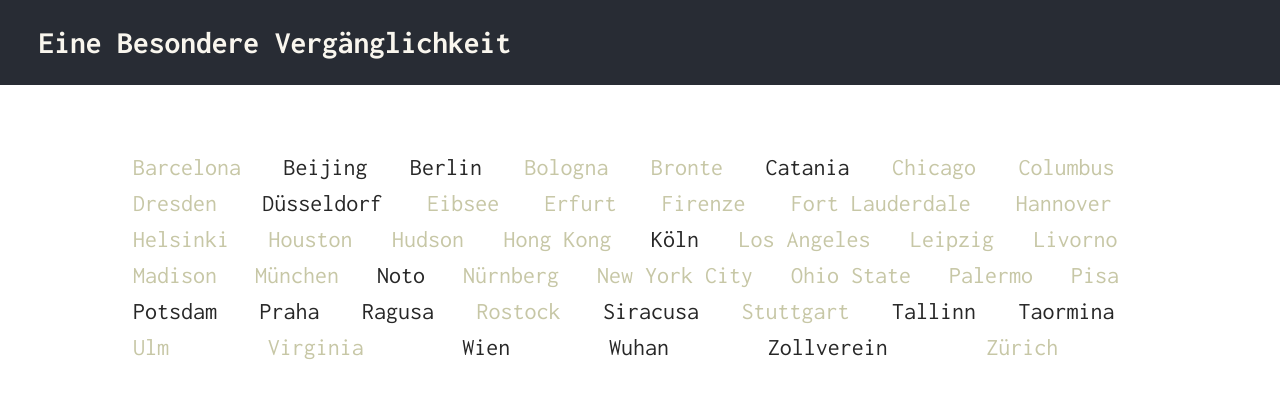
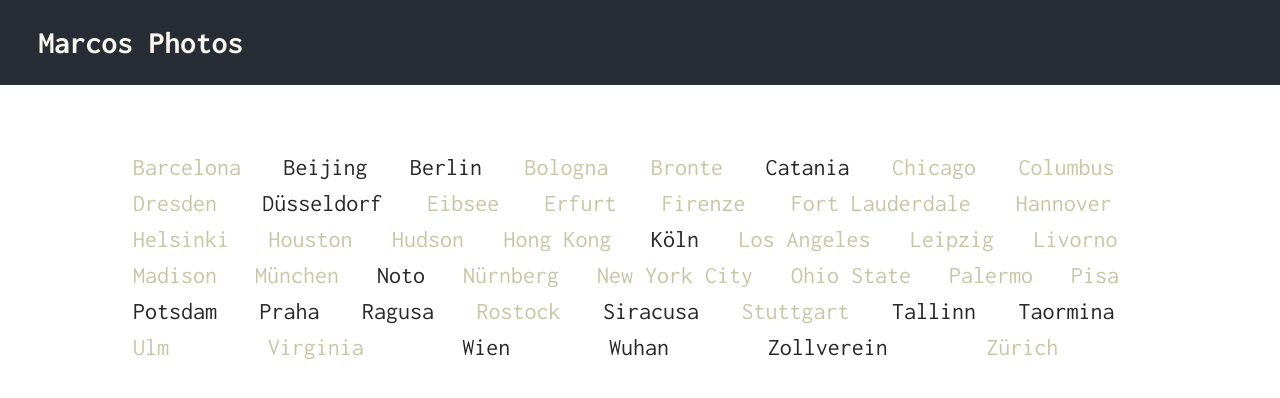
Before and after one commit to marcoft43/marcosclp, a React (Create React App) app: page / in a window 1280 px wide. Shown: the top 398 px of the page. Built offline with nearby package versions, Linux system fonts and the light colour scheme; a web font is replaced by a local one.

Commit message:
Changed site descriptions

```diff
--- a/public/index.html
+++ b/public/index.html
@@ -24,7 +24,7 @@
       work correctly both with client-side routing and a non-root public URL.
       Learn how to configure a non-root public URL by running `npm run build`.
     -->
-    <title>Li Me Fotu</title>
+    <title>Marcos Photos</title>
   </head>
   <body>
     <noscript>You need to enable JavaScript to run this app.</noscript>
--- a/src/App.js
+++ b/src/App.js
@@ -53,7 +53,7 @@ const App = () => {
   return (
     <Router>
       <header className="App-header">
-        <h2>Eine Besondere Vergänglichkeit</h2>
+        <h2>Marcos Photos</h2>
       </header>
       <Front_Navbar />
       <div>
```
